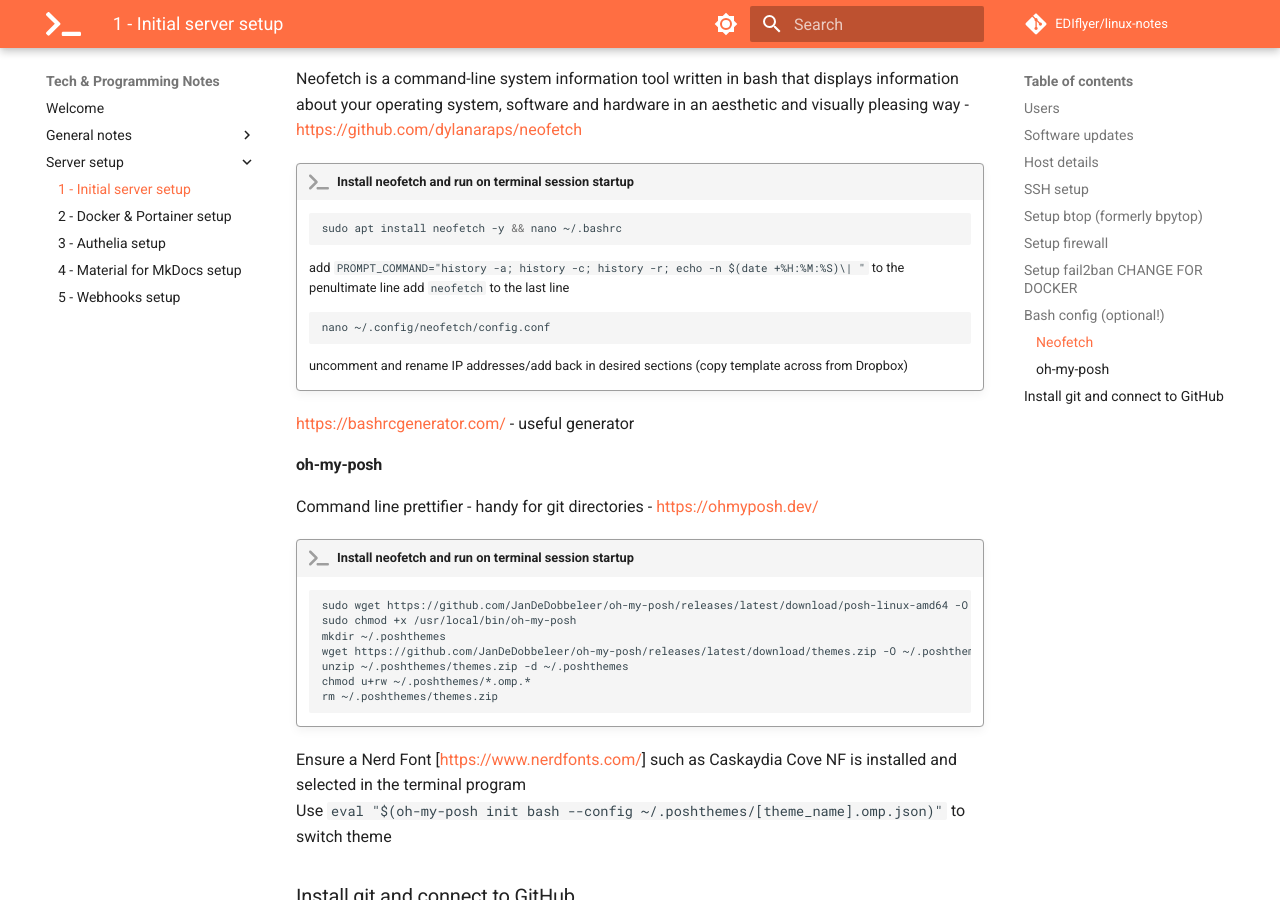
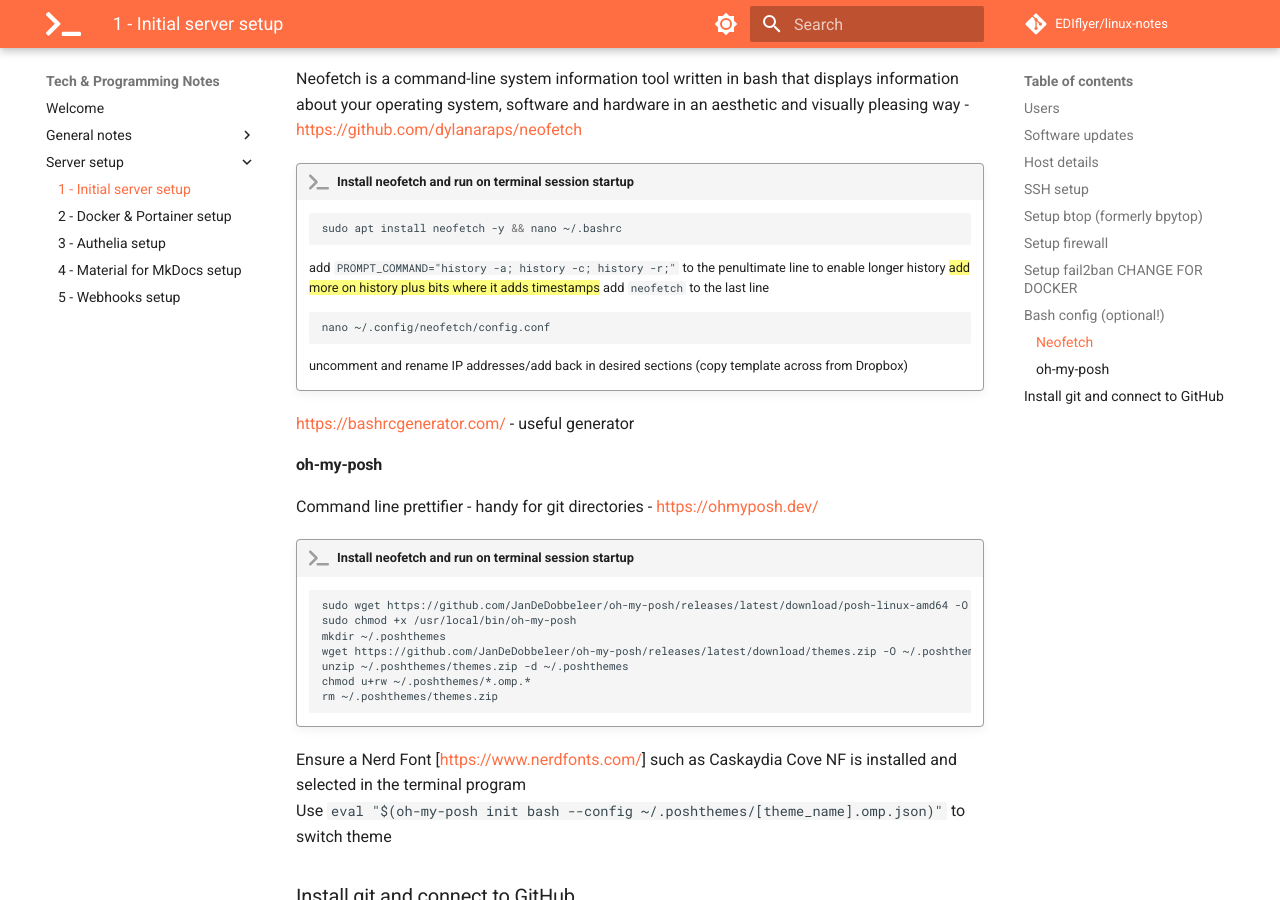
Before and after one commit to EDIflyer/linux-notes, an MkDocs documentation site: the page built from docs/server-setup/server_setup.md, in a window 1280 px wide and 900 px high, scrolled down 4022 px. Built offline with MkDocs 1.6.1 and Material for MkDocs 9.7.7, drawn with Linux system fonts in a browser that asks for light colours; comment, search, counter and statistics services are not loaded.

Commit message:
tweak .bashrc element

````diff
--- a/docs/server-setup/server_setup.md
+++ b/docs/server-setup/server_setup.md
@@ -157,7 +157,8 @@ Neofetch is a command-line system information tool written in bash that displays
     ``` bash
     sudo apt install neofetch -y && nano ~/.bashrc
     ```
-    add `PROMPT_COMMAND="history -a; history -c; history -r; echo -n $(date +%H:%M:%S)\| "` to the penultimate line
+    add `PROMPT_COMMAND="history -a; history -c; history -r;"` to the penultimate line to enable longer history
+    ==add more on history plus bits where it adds timestamps==
     add `neofetch` to the last line
     ``` bash
     nano ~/.config/neofetch/config.conf
````
